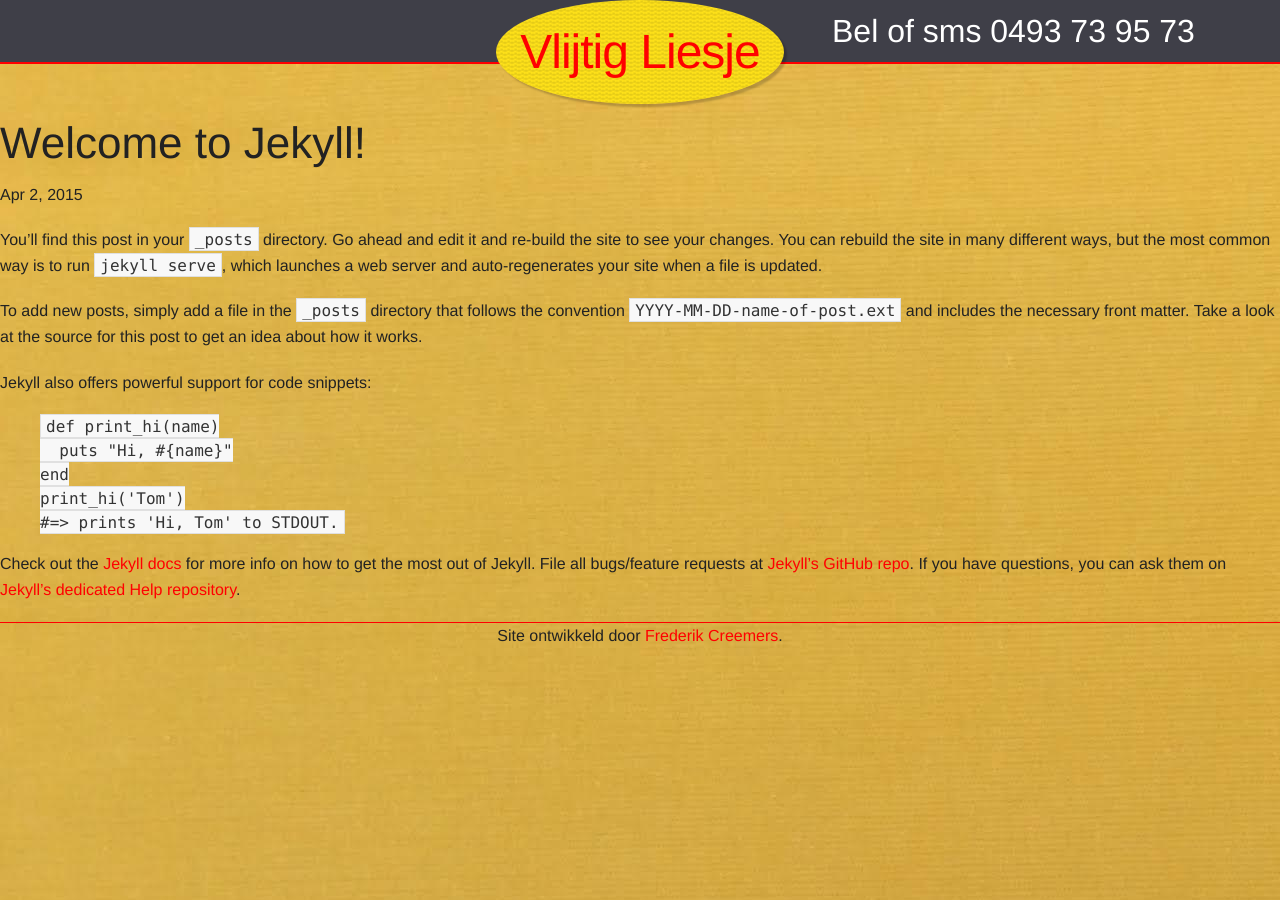
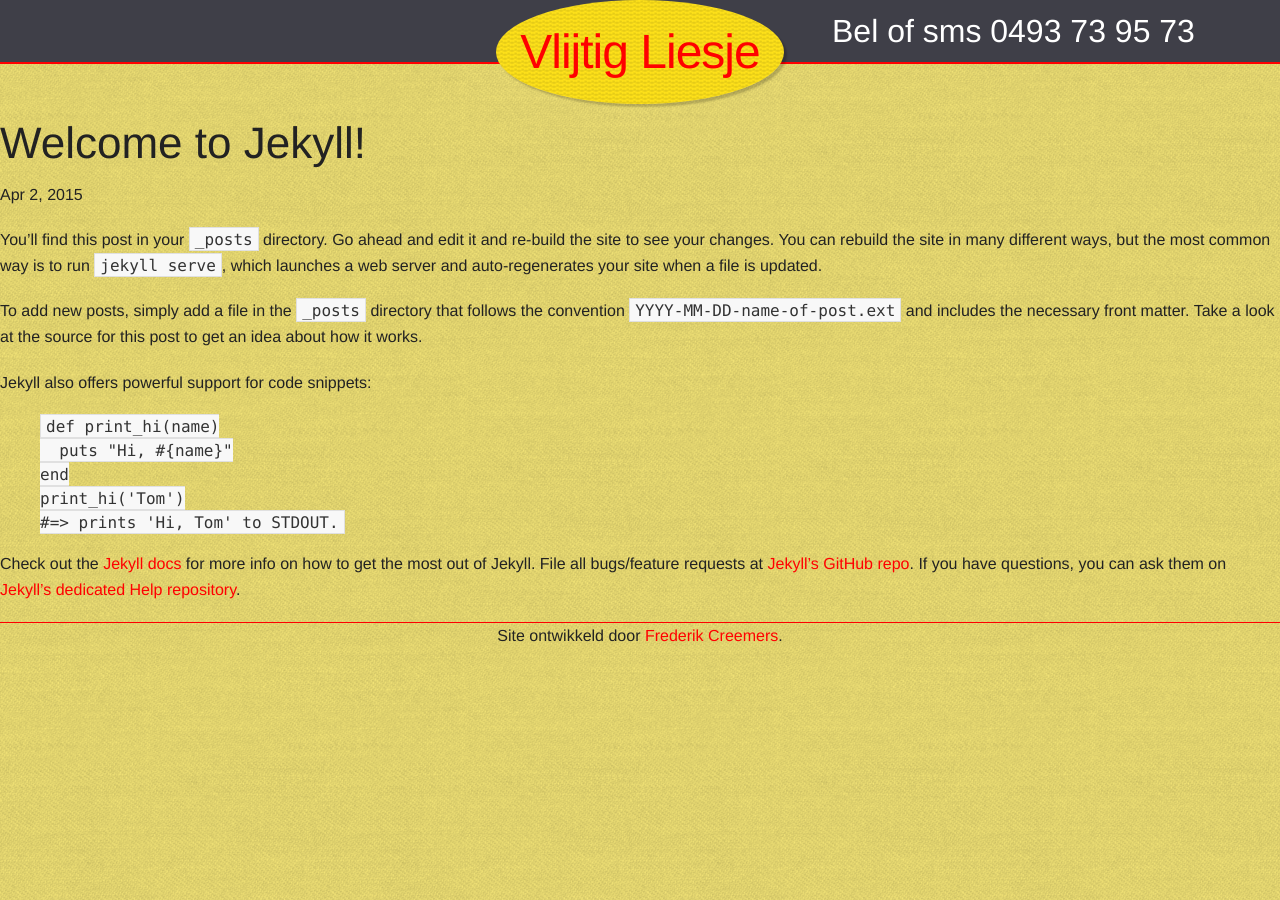
Before and after one commit to vlijtigliesje/vlijtigliesje.github.io, a Jekyll site: the page built from _posts/2015-04-02-welcome-to-jekyll.markdown, in a window 1280 px wide. Built offline with Jekyll 4.4.1, drawn with Linux system fonts in a browser that asks for light colours.

Commit message:
afbeeldingen optimaliseren.

```diff
--- a/_sass/_layout.scss
+++ b/_sass/_layout.scss
@@ -1,5 +1,6 @@
 body{
-  background-image:url('/img/stof3.jpeg');
+  background-color: #e5d668;
+  background-image:url('/img/stof3.png');
   background-repeat: repeat;
 }
 
```
Also changed, not shown: img/producten/product1.jpg, img/producten/product2b.jpg, img/producten/product3.jpg, img/stof.png, img/stof2.png, img/stof3.jpeg, img/stof3.png (added), 6 other files.
